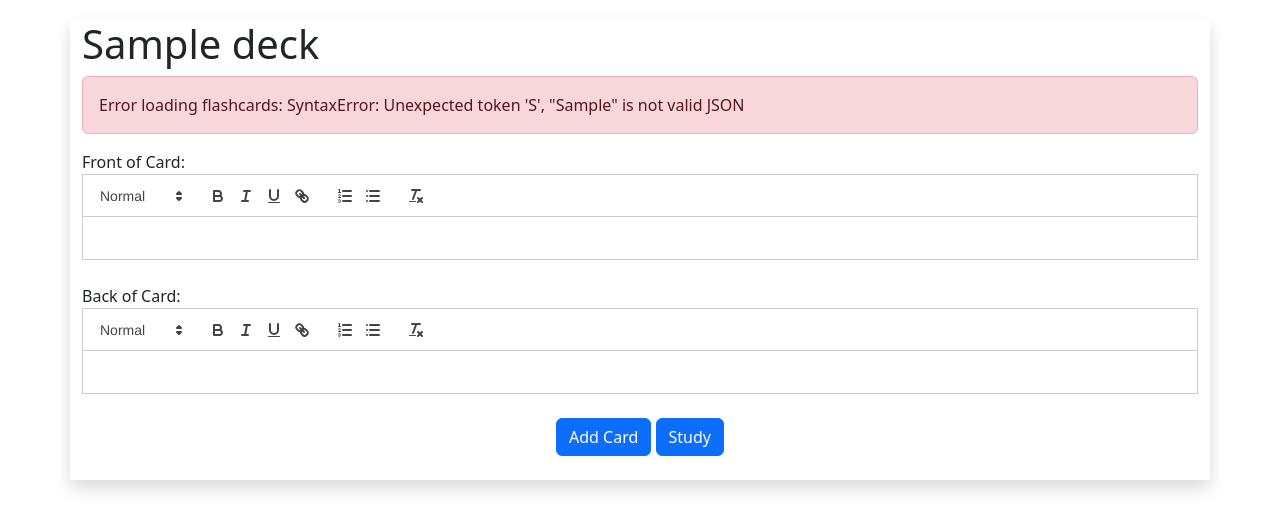
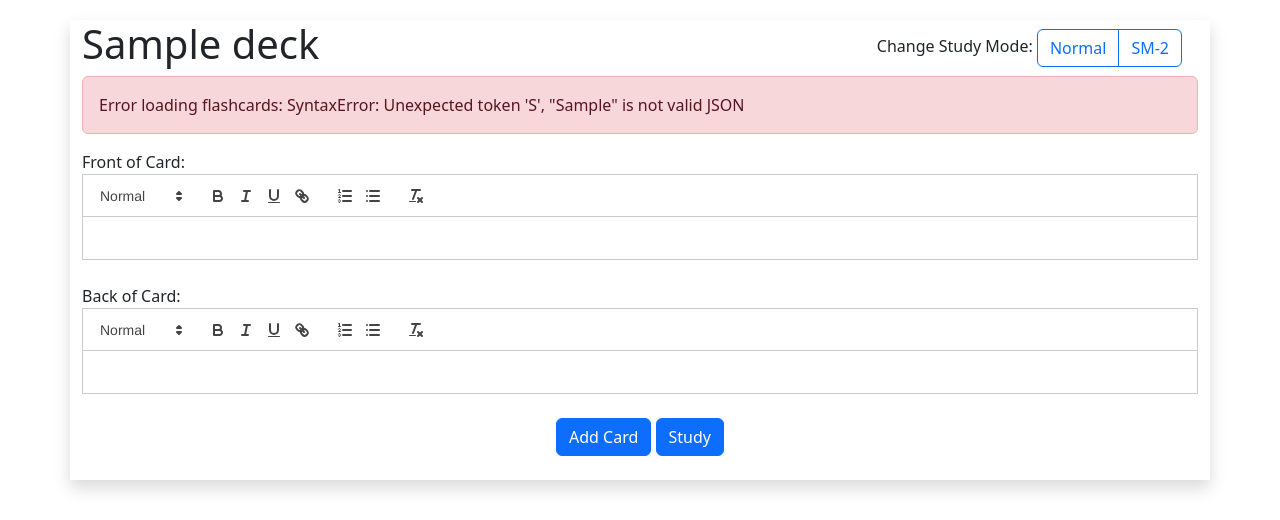
Before and after one commit to hinsoned/Active_Recall_Pro, a Flask app: page /deck/1 in a window 1280 px wide. Shown: the part 74-594 px from the top of the page. Run offline with Flask 3, Linux system fonts and the light colour scheme; a user stored in the database is signed in; tables that the repository leaves empty hold one stand-in row (values such as "Sample post"); some libraries are stand-ins or nearby versions.

Commit message:
Study mode toggle added
- Deck page now features a toggle to change a deck study mode

- New endpoint added to actions.py

```diff
--- a/website/actions.py
+++ b/website/actions.py
@@ -156,3 +156,21 @@ def get_due_cards(deck_id):
 
     except Exception as e:
         return jsonify({"success": False, "message": str(e)}), 500
+
+@actions.route('/update-study-mode/<int:deck_id>', methods=['POST'])
+@login_required
+def update_study_mode(deck_id):
+    deck = Deck.query.get_or_404(deck_id)
+    if deck.user_id != current_user.id:
+        return jsonify({'success': False, 'message': 'Unauthorized'}), 403
+
+    data = request.get_json()
+    study_mode = data.get('study_mode')
+
+    if study_mode not in ['normal', 'sm2']:
+        return jsonify({'success': False, 'message': 'Invalid study mode'}), 400
+
+    deck.study_mode = study_mode
+    db.session.commit()
+
+    return jsonify({'success': True, 'study_mode': study_mode}), 200
--- a/website/static/js/view_deck.js
+++ b/website/static/js/view_deck.js
@@ -140,4 +140,32 @@ document.addEventListener('DOMContentLoaded', function() {
             deleteFlashcard(flashcardId);
         }
     });
+
+    // Handle study mode changes
+    const studyModeRadios = document.querySelectorAll('input[name="study-mode"]');
+    studyModeRadios.forEach(radio => {
+        radio.addEventListener('change', function() {
+            const deckId = document.getElementById("deck-page").dataset.deckId;
+            const studyMode = this.value;
+
+            fetch(`/update-study-mode/${deckId}`, {
+                method: "POST",
+                body: JSON.stringify({ study_mode: studyMode }),
+                headers: {
+                    "Content-Type": "application/json",
+                },
+            })
+            .then(response => response.json())
+            .then(data => {
+                if (data.success) {
+                    displaySuccess("Study mode updated successfully");
+                } else {
+                    displayError(data.message || "Failed to update study mode");
+                }
+            })
+            .catch(error => {
+                displayError("Error updating study mode: " + error);
+            });
+        });
+    });
 });
--- a/website/templates/view_deck.html
+++ b/website/templates/view_deck.html
@@ -1,7 +1,31 @@
 {% extends "base.html" %} {% block title %}{{ deck_name }}{% endblock %} {%
 block content %}
-<div id="deck-page" data-deck-id="{{ deck_id }}">
-  <h1>{{ deck_name }}</h1>
+<div
+  id="deck-page"
+  data-deck-id="{{ deck_id }}"
+  data-study-mode="{{ study_mode }}"
+>
+  <div class="row">
+    <div class="col-md-8 col-sm-12"><h1>{{ deck_name }}</h1></div>
+    <div class="col-md-4 col-sm-12 d-flex justify-content-end align-items-center">
+      <div class="d-inline-block mx-3">
+        <label for="study-mode">Change Study Mode:</label>
+        <div class="btn-group" role="group">
+          <input type="radio" class="btn-check" name="study-mode"
+          id="normal-mode" value="normal" autocomplete="off" {% if study_mode ==
+          'normal' %}checked{% endif %} />
+          <label class="btn btn-outline-primary" for="normal-mode"
+            >Normal</label
+          >
+
+          <input type="radio" class="btn-check" name="study-mode" id="sm2-mode"
+          value="sm2" autocomplete="off" {% if study_mode == 'sm2' %}checked{%
+          endif %} />
+          <label class="btn btn-outline-primary" for="sm2-mode">SM-2</label>
+        </div>
+      </div>
+    </div>
+  </div>
 
   <div
     id="flashcard-error"
@@ -23,6 +47,7 @@ block content %}
     <br />
     <div align="center">
       <button type="submit" class="btn btn-primary">Add Card</button>
+
       <a
         href="{{ url_for('views.study', deck_id=deck_id) }}"
         class="btn btn-primary"
--- a/website/views.py
+++ b/website/views.py
@@ -3,7 +3,7 @@
 #Imports Blueprint class from flask module. render_template allows you to render
 #templates from the folder templates. Flask is expecting a folder name templates by
 #default.
-from flask import Blueprint, render_template, request, flash, jsonify
+from flask import Blueprint, render_template, request, jsonify
 # We use current-user to tell if user is logged in or anonymous
 from flask_login import login_required, current_user
 from .models import Flashcard ,Deck, StudyFrequency
@@ -121,7 +121,8 @@ def view_deck(deck_id):
 
     return render_template('view_deck.html',
         deck_id=deck.id,
-        deck_name=deck.name)
+        deck_name=deck.name,
+        study_mode=deck.study_mode)
 
 # the route for editing a flashcard
 @views.route('/edit-flashcard/<int:flashcard_id>', methods=['GET', 'POST'])
```
Also changed, not shown: README.md.
